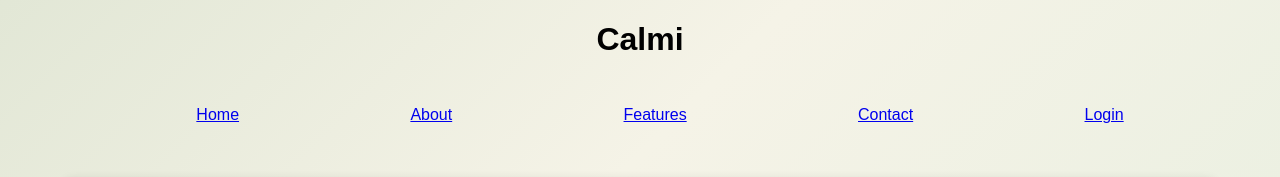
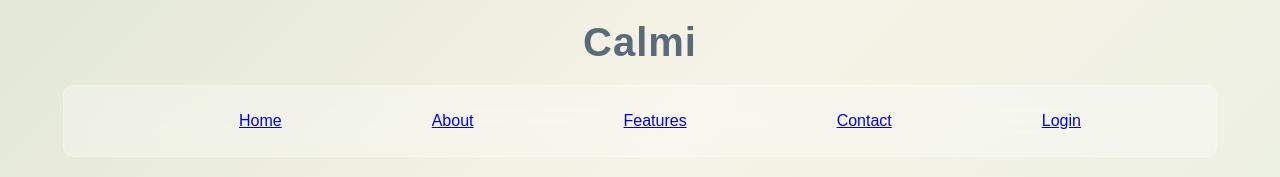
Before and after one commit to Siddharth-Dhumal/Calmi, a plain HTML site: page index.html in a window 1280 px wide. Shown: the top 177 px of the page. Drawn offline with Linux system fonts and the light colour scheme; grey boxes are pictures that could not be loaded.

Commit message:
Navbar and Header

```diff
--- a/css/style.css
+++ b/css/style.css
@@ -27,10 +27,26 @@ body {
 .header {
 	display: flex;
 	justify-content: center;
+	padding: 20px 0;
+}
+
+.header h1 {
+	font-size: 2.5rem;
+	font-weight: 600;
+	color: #34495e;
+    letter-spacing: 1px;
+    margin: 0;
+    opacity: 0.8;
 }
 
 .navbar {
 	padding: 10px 0;
+	background-color: rgba(255, 255, 255, 0.3);
+	backdrop-filter: blur(20px);
+	border: 1px solid rgba(255, 255, 255, 0.3);
+	max-width: 90%;
+	border-radius: 10px;
+	margin: 0 auto;
 }
 
 .navbar ul {
@@ -71,8 +87,6 @@ body {
 	background-image: url("../images/chat-img.jpg");
 	background-size: cover;
 	background-position: center;
-	backdrop-filter: blur(10px);
-	background-color: rgba(255, 255, 255, 0.3);
 }
 
 .message-area {
```
